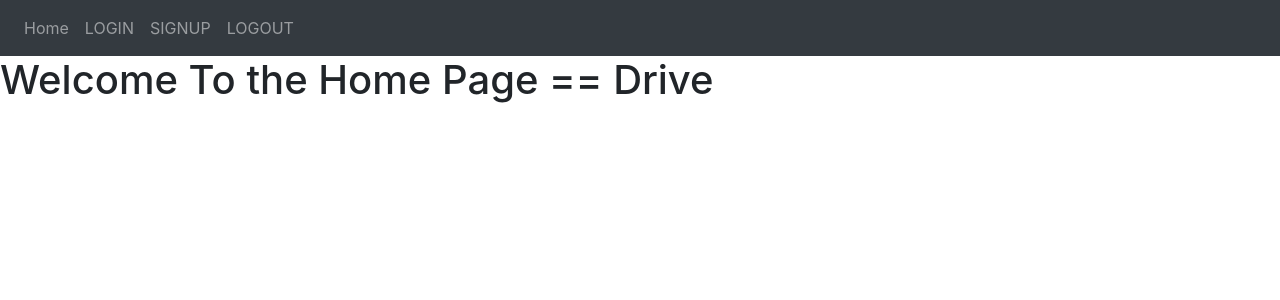
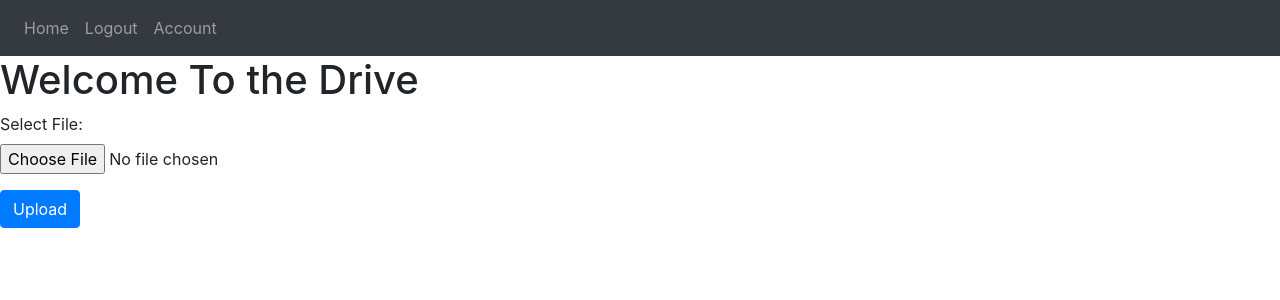
Before and after one commit to Samiimasmoudii/Secure_File_storage_Facial_recognition, a Flask app: page /home in a window 1280 px wide. Shown: the top 300 px of the page. Run offline with Flask 3, Linux system fonts and the light colour scheme; a user stored in the database is signed in; some libraries are stand-ins or nearby versions.

Commit message:
Simple Upload Works

```diff
--- a/WebApp/website/__init__.py
+++ b/WebApp/website/__init__.py
@@ -11,6 +11,10 @@ def create_app():
     app= Flask(__name__)
     app.config['SECRET_KEY'] = os.urandom(32)
     app.config['SQLALCHEMY_DATABASE_URI']=f'sqlite:///{DB_NAME}'
+    app.config['UPLOAD_FOLDER'] = r'WebApp\website\uploads'
+    upload_dir = os.path.join(app.instance_path, 'uploads')
+    os.makedirs(upload_dir, exist_ok=True)
+
     db.init_app(app)
 
 
@@ -18,6 +22,7 @@ def create_app():
     from website.auth import auth
     app.register_blueprint(views,url_prefix='/')
     app.register_blueprint(auth,url_prefix='/')
+
     from website.models import User, Note
     with app.app_context():
         db.create_all()
--- a/WebApp/website/templates/base.html
+++ b/WebApp/website/templates/base.html
@@ -20,9 +20,12 @@
         <div class="collapse navbar-collapse" id="navbar">
             <div class="navbar-nav">
                 <a class="nav-item nav-link" id="home" href="/home">Home</a>
-                <a class="nav-item nav-link" id='login' href="/login">LOGIN</a>
-                <a class="nav-item nav-link" id="signup" href="/signup">SIGNUP</a>
-                <a class="nav-item nav-link" id="logout" href="/logout">LOGOUT</a>
+                <!--<a class="nav-item nav-link" id='login' href="/login">LOGIN</a>
+                <a class="nav-item nav-link" id="signup" href="/signup">SIGNUP</a>-->
+                <a class="nav-item nav-link" id="logout" href="/logout">Logout</a>
+
+                <a class="nav-item nav-link" id="logout" href="/account">Account</a>
+
 
             </div>
         </div>
--- a/WebApp/website/templates/drive.html
+++ b/WebApp/website/templates/drive.html
@@ -3,5 +3,12 @@
 
 
 {% block content %}
-<h1>Welcome To the Home Page == Drive </h1>
+<h1> Welcome To the Drive </h1>
+<form method="POST" enctype="multipart/form-data" action="/upload">
+    <div class="form-group">
+        <label for="file">Select File:</label>
+        <input type="file" class="form-control-file" id="file" name="file">
+    </div>
+    <button type="submit" class="btn btn-primary">Upload</button>
+</form>
 {% endblock %}
--- a/WebApp/website/views.py
+++ b/WebApp/website/views.py
@@ -1,7 +1,11 @@
-from flask import Blueprint, render_template
+
 
 from flask_login import login_required, current_user
 from flask import Blueprint, render_template, request,flash,redirect , url_for,session
+from werkzeug.utils import secure_filename
+
+from flask import Flask, current_app
+import os
 views = Blueprint('views', __name__)
 
 @views.route('/', methods=['get','POST'])
@@ -24,6 +28,33 @@ def drive ():
         print("Not logged in")
 
     return render_template('drive.html',user=current_user)
+from flask import current_app
+
+@views.route('/upload', methods=['GET', 'POST'])
+@login_required
+def upload_file():
+    if request.method == 'POST':
+        # Check if the post request has the file part
+        if 'file' not in request.files:
+            flash('No file part', 'error')
+            return redirect(request.url)
+        file = request.files['file']
+        if file :
+            print ("File Exists")
+        # If user does not select file, browser also
+        # submit an empty part without filename
+        if file.filename == '':
+            flash('No selected file', 'error')
+            return redirect(request.url)
+        if file:
+            filename = secure_filename(file.filename)
+            file.save(os.path.join(current_app.config['UPLOAD_FOLDER'], filename))
+            flash('File uploaded successfully', 'success')
+            return redirect(url_for('views.drive'))  # Redirect to the drive page after upload
+    return render_template('drive.html')
+
+
+
 
 
 @views.route('/account', methods=['get','POST'])
```
Also changed, not shown: WebApp/website/templates/account.html (+16 -0 lines).
